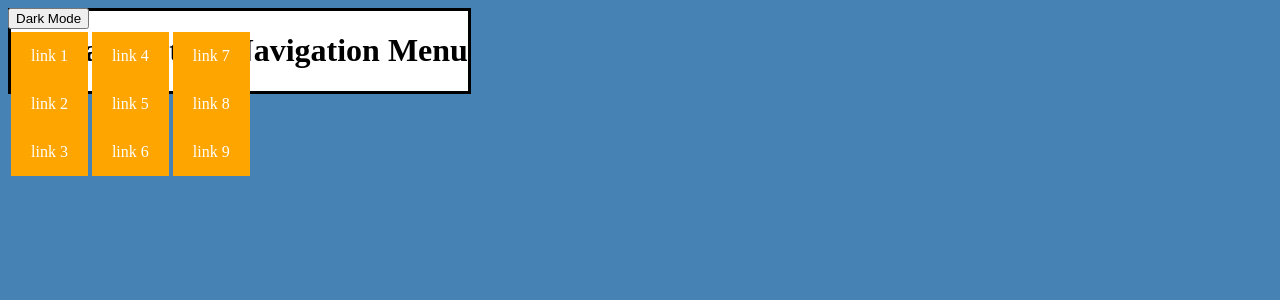
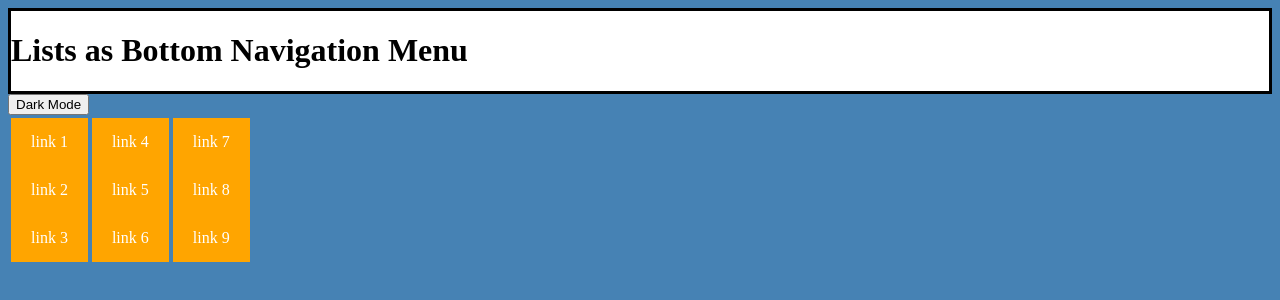
Before and after one commit to NetanelCh/netanelch.github.io, a plain HTML site: page 2nd_pg.html in a window 1280 px wide. Shown: the top 300 px of the page. Drawn offline with Linux system fonts and the light colour scheme.

Commit message:
position:sticky and z-index

```diff
--- a/2nd_pg.html
+++ b/2nd_pg.html
@@ -6,14 +6,15 @@
       <link rel="stylesheet" href="style.css">
       <style>
         #Header {
-          position:fixed;
+          position:sticky;
+          top:0;
+          z-index:3;
           border:3px solid black;
           background-color:white;
-          max-width: 2000px;
-          margin:auto;
+          max-width: 100%;
         }
         #ContentCon {
-          position:relative;
+          position:absolute;
         }
         ul {
           list-style-type: none;
@@ -41,9 +42,9 @@
       </style>
     </head>
     <body id="dmB">
-      <header id="Header">
+      <div id="Header">
         <h1 id="dmH">Lists as Bottom Navigation Menu</h1>
-      </header>
+      </div>
 
     <section id="ContentCon">
       <button type="button" onclick="dm()">Dark Mode</button>
```
